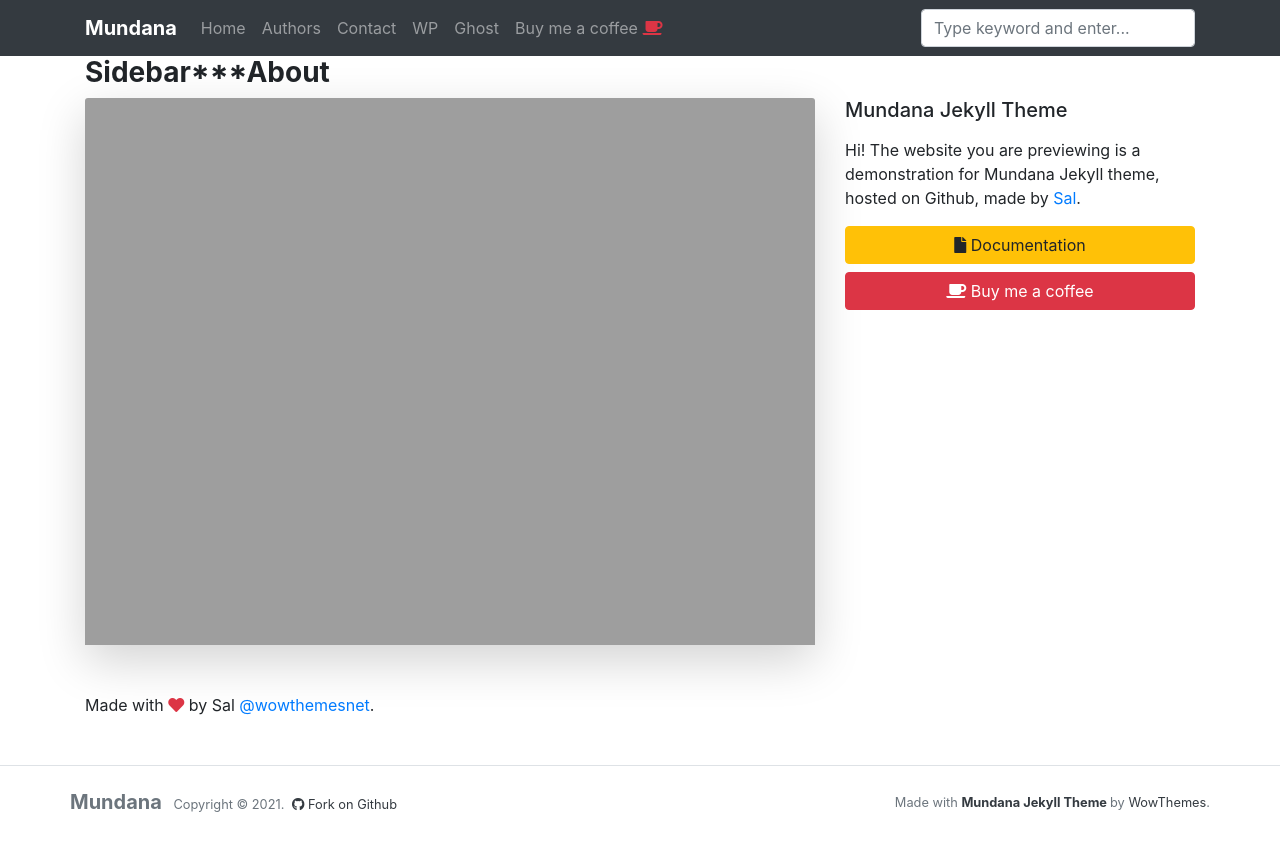
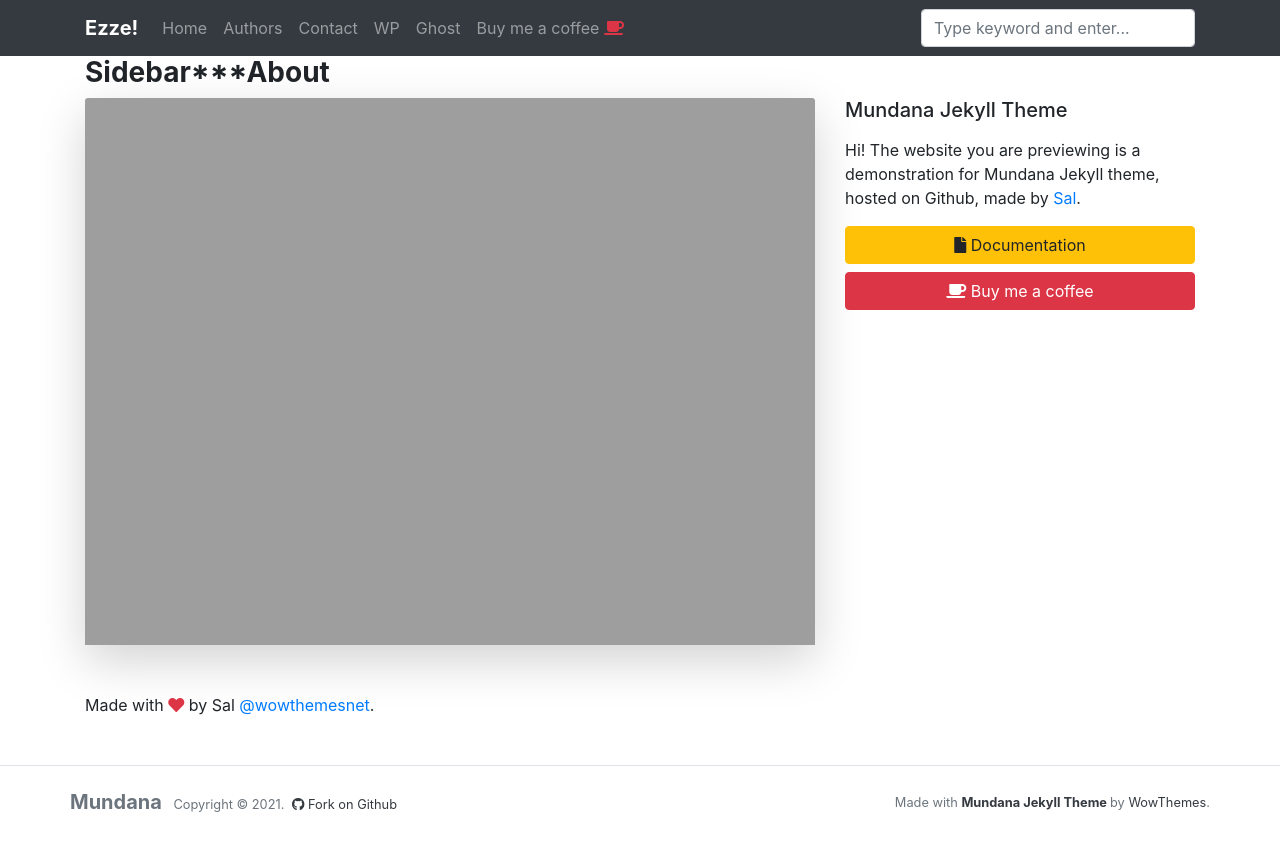
Before and after one commit to ezzenews/ezzenews.github.io, a Jekyll site: the page built from _pages/about.md, in a window 1280 px wide. Shown: the top 851 px of the page. Built offline with Jekyll 4.4.1, drawn with Linux system fonts in a browser that asks for light colours; nearby versions of some CDN libraries; comment, search, counter and statistics services are not loaded.

Commit message:
Add files via upload

```diff
--- a/_config.yml
+++ b/_config.yml
@@ -1,9 +1,9 @@
 # Site
-name: 'Mundana'
-description: 'Mundana is a free Jekyll theme for awesome people like you, Medium like.'
+name: 'Ezze!'
+description: 'News.'
 logo: 'assets/images/logo.png'
 favicon: 'assets/images/favicon.ico'
-baseurl: '/mundana-theme-jekyll'
+baseurl: '/'
 disqus: 'demowebsite'
 email: 'wowthemesnet@gmail.com'
 mailchimp-list: 'https://wowthemes.us11.list-manage.com/subscribe/post?u=8aeb20a530e124561927d3bd8&amp;id=8c3d2d214b'
```
